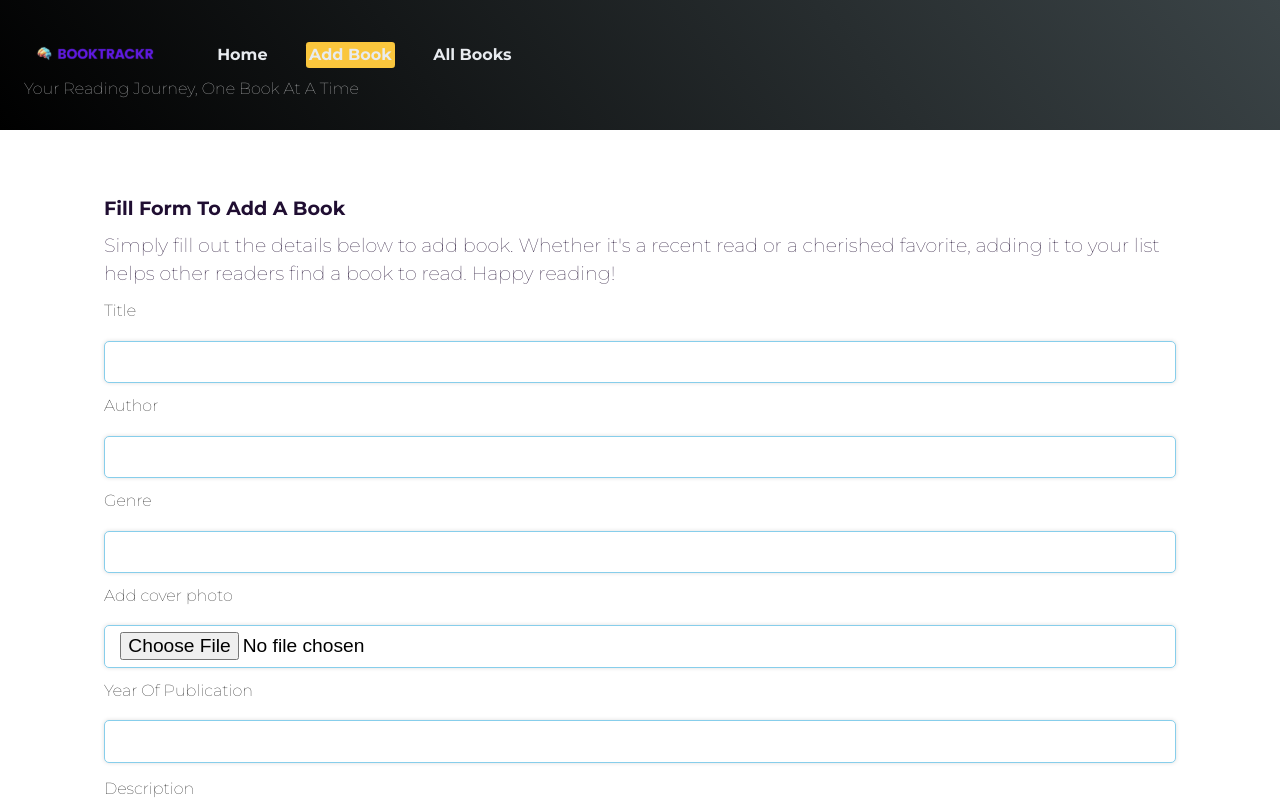
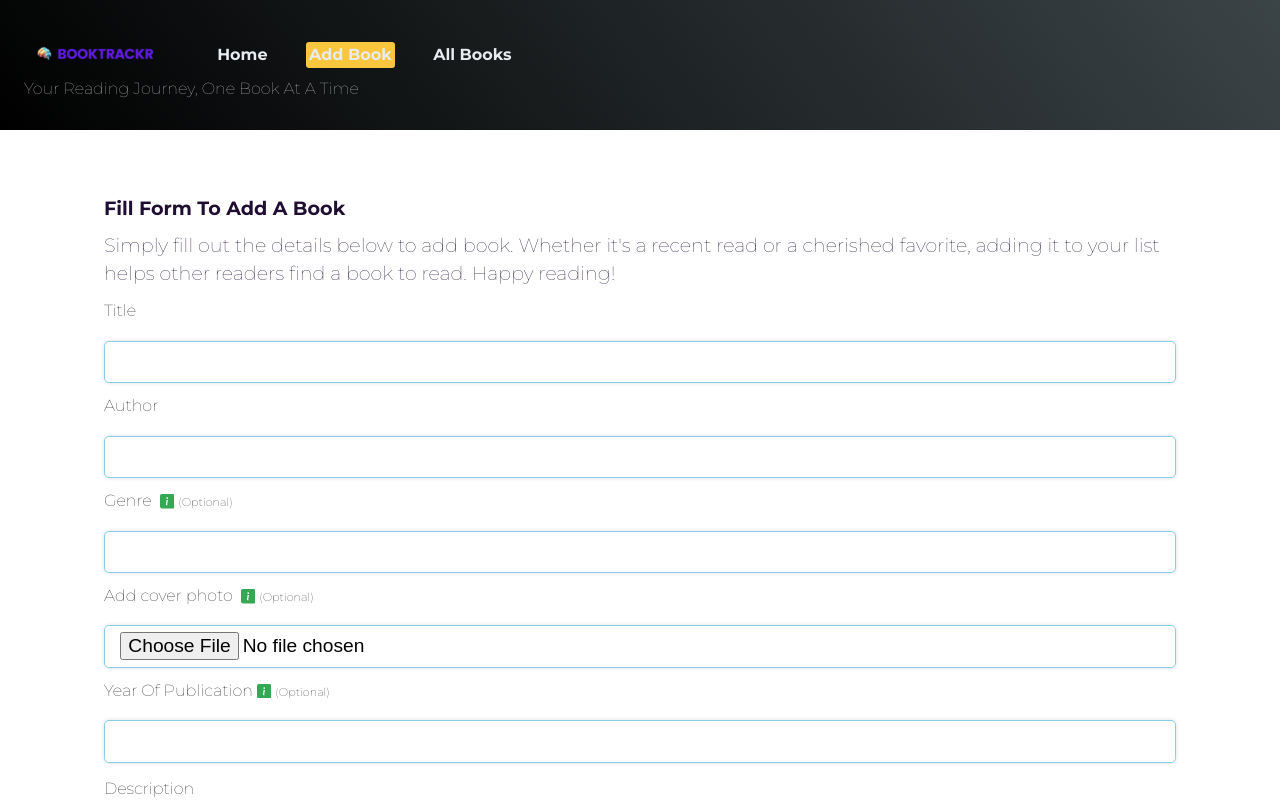
Before and after one commit to Aamin887/booktrackr, a React (Vite) app: page /add in a window 1280 px wide. Shown: the top 800 px of the page. Built offline with nearby package versions, Linux system fonts and the light colour scheme.

Commit message:
adding disabled to submit button when pub date format invalid

```diff
--- a/src/index.css
+++ b/src/index.css
@@ -206,3 +206,34 @@ ul {
 .add__container-form_control-icon .instuction {
   display: inline-block;
 }
+
+button:disabled {
+  background-color: gray;
+  color: #d6d5d796;
+}
+
+button:disabled:hover {
+  opacity: 1;
+  cursor: no-drop;
+}
+
+.icon__label {
+  font-size: 0.9rem;
+  margin-right: 0.1em;
+  line-height: 100%;
+  margin-bottom: -0.2em;
+  color: var(--color-btn);
+  display: inline-block;
+}
+
+small.add__container-form_control-icon {
+  font-size: 0.8rem;
+  font-weight: 250;
+  margin-left: 0.3em;
+  line-height: 100%;
+}
+
+.form__control-optional {
+  font-weight: lighter;
+  font-size: 0.7rem;
+}
--- a/src/routes/add/Add.jsx
+++ b/src/routes/add/Add.jsx
@@ -104,7 +104,14 @@ function Add() {
 
           {/* genre*/}
           <div className="add__container-form_control">
-            <label htmlFor="genre">Genre</label>
+            <label htmlFor="genre">
+              Genre{" "}
+              <small className="add__container-form_control-icon">
+                <BsFillInfoSquareFill className="icon__label" />
+                <span className="form__control-optional"> (Optional)</span>
+              </small>
+            </label>
+
             <input type="text" name="genre" />
           </div>
 
@@ -115,13 +122,25 @@ function Add() {
                 <img src={coverPreview} alt="preview book cover" />
               </div>
             )}
-            <label htmlFor="author">Add cover photo</label>
+            <label htmlFor="author">
+              Add cover photo{" "}
+              <small className="add__container-form_control-icon">
+                <BsFillInfoSquareFill className="icon__label" />
+                <span className="form__control-optional"> (Optional)</span>
+              </small>
+            </label>
             <input type="file" name="coverImage" onChange={handleChange} />
           </div>
 
           {/* date */}
           <div className="add__container-form_control">
-            <label htmlFor="dateOfPublication">Year Of Publication</label>
+            <label htmlFor="dateOfPublication">
+              Year Of Publication
+              <small className="add__container-form_control-icon">
+                <BsFillInfoSquareFill className="icon__label" />
+                <span className="form__control-optional"> (Optional)</span>
+              </small>
+            </label>
             <input
               type="text"
               name="dateOfPublication"
@@ -143,11 +162,20 @@ function Add() {
           {/* desc */}
           <div className="add__container-form_control">
             <label htmlFor="description">Description</label>
+            <small className="add__container-form_control-icon">
+              <BsFillInfoSquareFill className="icon__label" />
+              Give a one or two sentence description of the fits the book
+              <span className="form__control-optional"> (Optional)</span>
+            </small>
             <textarea id="description" name="description"></textarea>
           </div>
 
           <div className="add__container-form_footer">
-            <button type="submit" className="main__btn">
+            <button
+              disabled={year && !validYear ? true : false}
+              type="submit"
+              className="main__btn"
+            >
               Add Book
             </button>
           </div>
```
